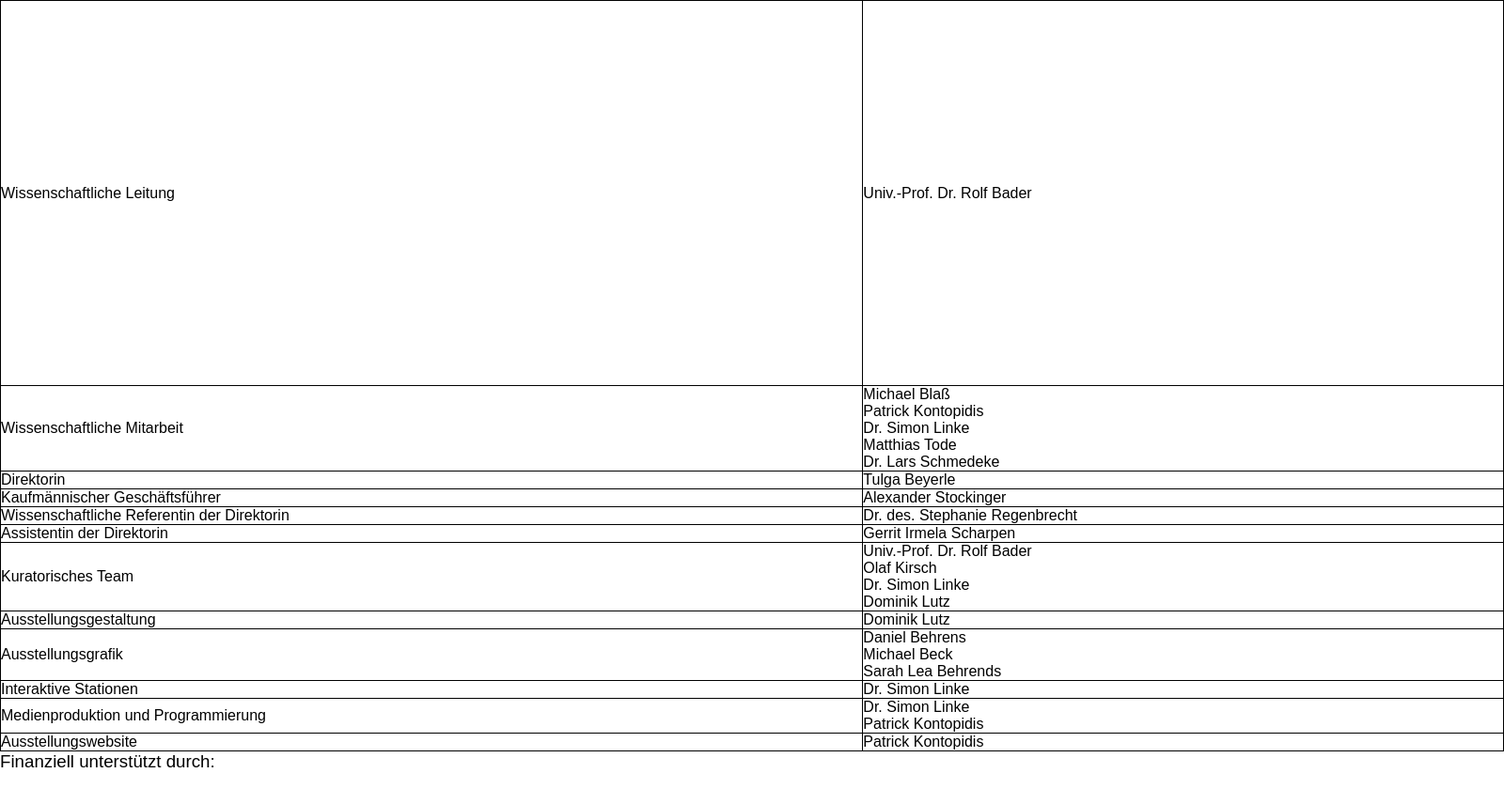
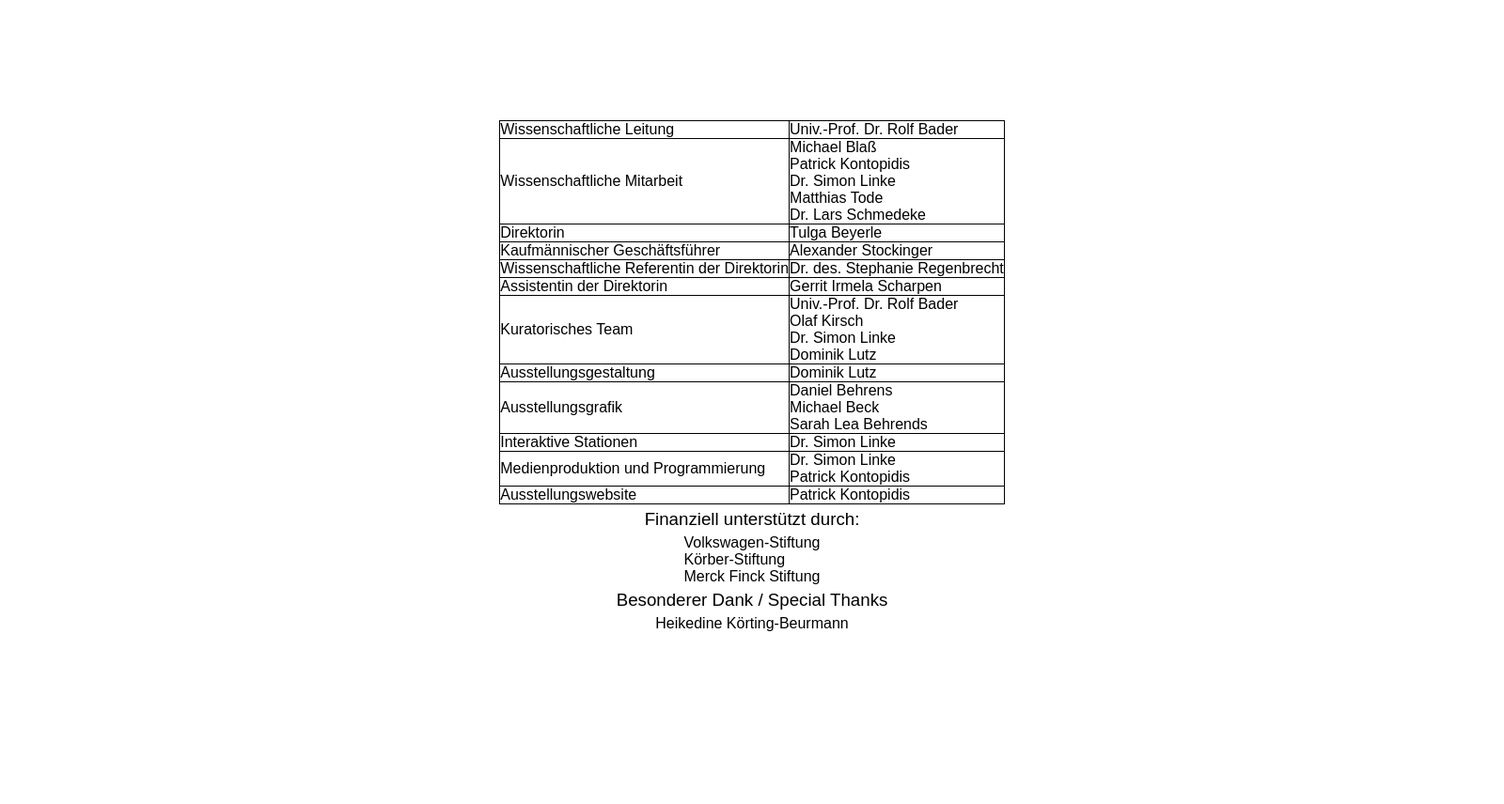
Before and after one commit to JDeppe-FWJ/Hamburg-Dash, an Electron app: page credits.html in a window 1600 px wide. Shown: the top 856 px of the page at 94% size. After the commit the page ends 800 px from the top, so only its background shows below. Drawn offline with Linux system fonts and the light colour scheme.

Commit message:
Credits formatting fixed

```diff
--- a/creds.css
+++ b/creds.css
@@ -1,7 +1,4 @@
 * {
-    width: 100%;
-    height: 100%;
-
     margin: 0;
     padding: 0;
 
@@ -9,11 +6,24 @@
     font-weight: 400;
 }
 
+body{
+    display: flex;
+    flex-direction: column;
+    align-items: center;
+    justify-content: center;
+    min-height: 100vh;
+}
+
 table, th, td {
     border: 1px solid black;
     border-collapse: collapse;
+    height: auto;
 }
 
 td {
     width: auto;
 }
+
+h3 {
+    padding: 5px 5px;
+}
--- a/main.js
+++ b/main.js
@@ -93,7 +93,7 @@ ipcMain.on("submit-password", (event, password) => {
 function createCreditsWindow() {
     creditsWindow = new BrowserWindow({
         width: 600,
-        height: 800,
+        height: 700,
         modal: true, // To make it appear on top of the main window
         parent: mainWindow, // Reference to your main window
     });
```
